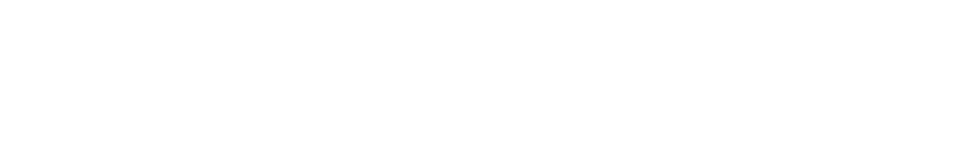
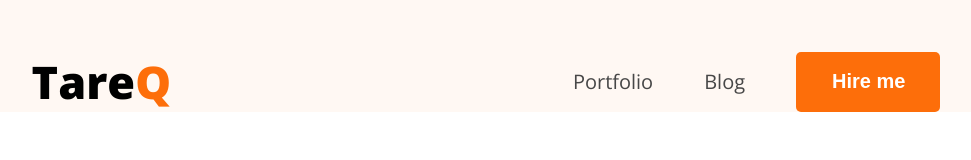
Before and after one commit to Tareq1670/TareQ, a plain HTML site: page index.html in a window 1280 px wide. Shown: the whole page, without its empty margins (154-1125 px from the left). Drawn offline with nearby package versions, Linux system fonts and the light colour scheme; files that its build step writes are made by us from their sources.

Commit message:
Header Nav design

```diff
--- a/index.html
+++ b/index.html
@@ -4,11 +4,23 @@
   <meta charset="UTF-8">
   <meta name="viewport" content="width=device-width, initial-scale=1.0">
   <title>TareQ</title>
-  <link rel="stylesheet" href="style.css">
+  <link rel="stylesheet" href="style/style.css">
+  <link rel="preconnect" href="https://fonts.googleapis.com">
+  <link rel="preconnect" href="https://fonts.gstatic.com" crossorigin>
+  <link href="https://fonts.googleapis.com/css2?family=Open+Sans:ital,wght@0,300..800;1,300..800&display=swap" rel="stylesheet">
 </head>
 <body>
     <header>
-
+        <nav>
+            <div class="logo">
+                 <h2>Tare<span>Q</span></h2>
+            </div>
+            <ul>
+                <li><a href="">Portfolio</a></li>
+                <li><a href="">Blog</a></li>
+                <li><button class="btn">Hire me</button></li>
+            </ul>
+        </nav>
     </header>
 </body>
 </html>
--- a/style/style.css
+++ b/style/style.css
@@ -2,3 +2,57 @@
   margin: 0;
   padding: 0;
 }
+
+body{
+  font-family: "Open Sans", sans-serif;
+  font-optical-sizing: auto;
+}
+
+/*!!!!!!! Shared Style */
+
+.btn{
+  color: white;
+  background-color: #FD6E0A;
+  border: none;
+  outline: none;
+  border-radius: 5px;
+  padding: 18px 35px 19px 36px ;
+  font-weight: bold;
+  font-size: 20px;
+}
+
+header{
+  background-color: #fff8f3;
+  padding-top: 51px;
+}
+
+nav{
+  width: 71%;
+  max-width: 1140px;
+  margin: 0 auto;
+  display: flex;
+  justify-content: space-between;
+  align-items: center;
+}
+
+nav .logo h2{
+  font-size: 45px;
+  font-weight: 800 ;
+}
+
+nav .logo h2 span{
+  color: #FD6E0A;
+}
+
+nav ul{
+  display: flex;
+  align-items: center;
+  list-style: none;
+  gap: 51px;
+}
+
+nav ul a{
+  text-decoration: none;
+  font-size: 20px;
+  color: #474747;
+}
```
